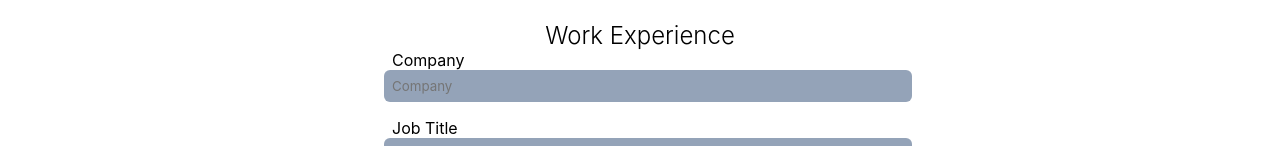
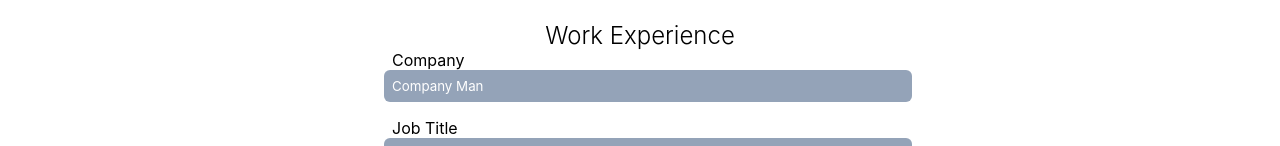
Before and after one commit to GHOST-Aram/cv-Application, a React (Create React App) app: page / in a window 1280 px wide. Shown: the part 800-946 px from the top of the page. Built offline with nearby package versions, Linux system fonts and the light colour scheme.

Commit message:
fix: Fix bug preventing editing of input values
    -Use a separate (non-constant) variable {values}  to track input states
    -Declare the variable before setting the input values
    -Update the variable after setting the input values

```diff
--- a/src/components/education-info/education-info.js
+++ b/src/components/education-info/education-info.js
@@ -16,6 +16,8 @@ const EducationForm = () => {
   const [institution, setInstitution] = useState('');const [title, setTitle] = useState('');const [achievement, setAchievement] = useState('')
   const [startDate, setStartDate] = useState('');const [completeDate, setCompleteDate] = useState('')
 
+  //Prop holder for education exp values
+  let values = {institution: institution, title: title, achievement: achievement, startDate: startDate, completeDate:completeDate}
   //States setter
   const statesSetter = {
     "setInstitution":setInstitution,"setTitle":setTitle,"setAchievement":setAchievement,
@@ -40,6 +42,8 @@ const EducationForm = () => {
     // Create object
     setEductationExp({...educationExp, institution:institution, title: title, achievement:achievement, startDate: startDate, completeDate:completeDate})
 
+    //Update value of values obj {variable that trucks education exp props}
+    values = educationExp
     // Reset states
     setInstitution('');  setTitle(''); setAchievement(''); setStartDate(''); setCompleteDate('')
 
@@ -53,7 +57,7 @@ const EducationForm = () => {
   return (
     <>
     { !isSaved ?//Remove form from DOM after saving details then render details
-        <Form handleSubmission={submit} statesSetter={statesSetter} educationExp={educationExp}/>
+        <Form handleSubmission={submit} statesSetter={statesSetter} educationExp={values}/>
       :
       <EducationDetails educationExp={educationExp}  handleClick ={initateEditing}/>
     }
--- a/src/components/general-info/general-info.js
+++ b/src/components/general-info/general-info.js
@@ -16,18 +16,14 @@ const GeneralInfo = () => {
   // Genaral.name .email .phone
   const [name, setName] = useState(''); const [phone, setPhone] = useState(''); const [email, setEmail] = useState('')
 
+  //Pops
+  let values = {name: name, phone: phone, email: email}
 
-  const statesSetter = {
-    "setEmail": setEmail,
-    "setName": setName,
-    "setPhone": setPhone,
-  }
+  const statesSetter = {"setEmail": setEmail, "setName": setName, "setPhone": setPhone,}
 
   const initateEditing = () => {
     //Populate form with current data
-    setEmail(generalInfo.email)
-    setName(generalInfo.name)
-    setPhone(generalInfo.phone)
+    setEmail(generalInfo.email); setName(generalInfo.name); setPhone(generalInfo.phone)
 
     // Display form
     setIsSaved(!isSaved)
@@ -39,6 +35,9 @@ const GeneralInfo = () => {
     e.preventDefault()
     // Create general info Object
     setGeneralInfo({...generalInfo, name: name, phone: phone, email:email,})
+
+    // Update calue of object representing props
+    values = generalInfo
     // Reset states
     setEmail(''); setName(''); setPhone('')
 
@@ -55,7 +54,7 @@ const GeneralInfo = () => {
     <>
     { !isSaved ?
       <Form statesSetter={statesSetter} submissionHandler={submit}
-      isEditing={isEditing} generalInfo={generalInfo}/>
+      isEditing={isEditing} generalInfo={values}/>
     :
       <GeneralDetails generalInfo={generalInfo} handleClick={initateEditing}/>
     }
--- a/src/components/work-info/work-experience.js
+++ b/src/components/work-info/work-experience.js
@@ -16,6 +16,9 @@ export const WorkExperience = () => {
     const [company, setCompany] = useState('Company Man');const [jobTitle, setJobTitle] = useState('');
     const [role, setRole] = useState('');const [startDate, setStartDate] = useState('');
     const [endDate, setEndDate] = useState('');
+
+    // Track the details in a separate variable and use as prop
+    let values = {company: company, jobTitle: jobTitle, role: role, startDate: startDate, endDate: endDate}
 
     // Object of all work experience property state setters
     const statesSetter = {
@@ -45,6 +48,8 @@ export const WorkExperience = () => {
         // Create Object
         setWorkExp({...workExp, company: company, jobTitle: jobTitle, role: role, startDate: startDate, endDate: endDate} )
 
+        // Update prop variable
+        values = workExp
         // Reset states
         setCompany(''); setJobTitle(''); setRole(''); setStartDate(''); setEndDate('')
 
@@ -57,7 +62,7 @@ export const WorkExperience = () => {
   return (
     <>
     { !isSaved ?//Hide form after user input is saves and display CV
-        <Form submissionHandler={submit} statesSetter={statesSetter} workExp={workExp} />
+        <Form submissionHandler={submit} statesSetter={statesSetter} workExp={values} />
         :
         //Render details when form is submitted
         <WorkDetails workExp={workExp} handleClick = {initateEditing}/>
```
